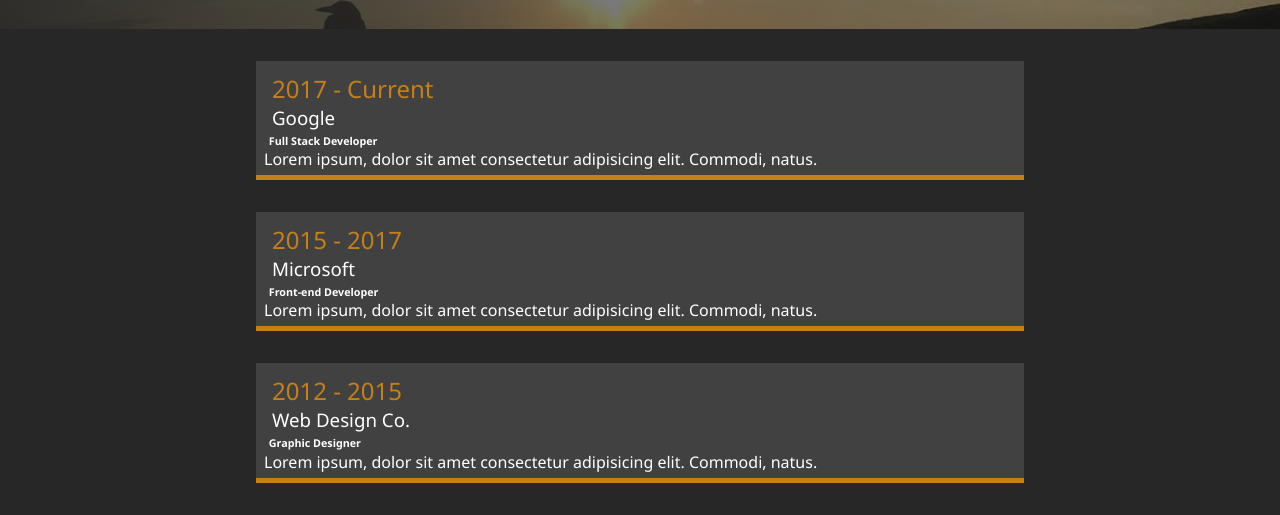
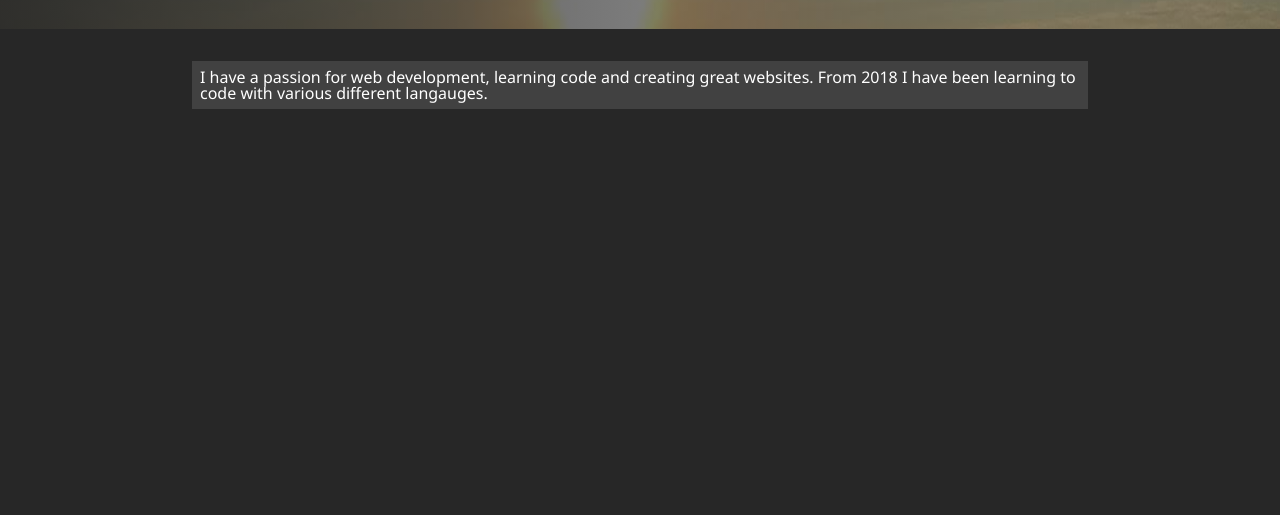
Before and after one commit to callummacalast/cal-cv, a plain HTML site: page about.html in a window 1280 px wide. Shown: the part 371-886 px from the top of the page. After the commit the page ends 800 px from the top, so only its background shows below. Drawn offline with Linux system fonts and the light colour scheme.

Commit message:
small fixes

```diff
--- a/about.html
+++ b/about.html
@@ -54,12 +54,12 @@
 
             <div class="jobs">
                 <div class="jobs_job">
-                    <h2 class="text-secondary">2017 - Current</h2>
-                    <h3>Google</h3>
-                    <h6>Full Stack Developer</h6>
-                    <p>Lorem ipsum, dolor sit amet consectetur adipisicing elit. Commodi, natus.</p>
+                    <!-- <h2 class="text-secondary">2017 - Current</h2> -->
+                    <!-- <h3>Google</h3> -->
+                    <!-- <h6>Full Stack Developer</h6> -->
+                    <p>I have a passion for web development, learning code and creating great websites. From 2018 I have been learning to code with various different langauges.</p>
                 </div>
-                <div class="jobs_job">
+                <!-- <div class="jobs_job">
                     <h2 class="text-secondary">2015 - 2017</h2>
                     <h3>Microsoft</h3>
                     <h6>Front-end Developer</h6>
@@ -70,7 +70,7 @@
                     <h3>Web Design Co.</h3>
                     <h6>Graphic Designer</h6>
                     <p>Lorem ipsum, dolor sit amet consectetur adipisicing elit. Commodi, natus.</p>
-                </div>
+                </div> -->
             </div>
 
             <!-- <div class="social-icons">
--- a/scss/_about.scss
+++ b/scss/_about.scss
@@ -33,16 +33,16 @@
     }
 
     .jobs{
-        width: 60vw;
+        width: 70vw;
         margin: 2rem auto 0 auto;
         display: grid;
-        grid-template-columns: 1fr;
-        grid-gap: 2rem;
+        // grid-template-columns: 1fr;
+        // grid-gap: 2rem;
 
         &_job {
             background: lighten($primary-color, 10%);
             padding: 0.5rem;
-            border-bottom: 5px solid $secondary-color;
+            // border-bottom: 5px solid $secondary-color;
 
             h2, h3 {
                 margin: 0.5rem;
```
Also changed, not shown: projects.html (+5 -50 lines), scss/main.css, 3 other files.
